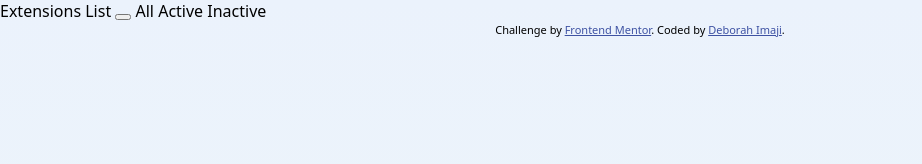
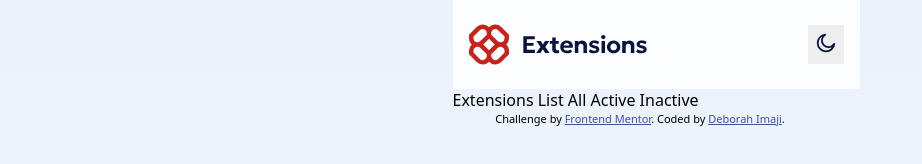
Before and after one commit to DeborahImaji/browser-extension-manager-ui, a plain HTML site: page index.html in a window 1280 px wide. Shown: the whole page, without its empty margins (0-922 px from the left). Drawn offline with Linux system fonts and the light colour scheme; a web font is replaced by a local one.

Commit message:
Began coding the header

```diff
--- a/index.html
+++ b/index.html
@@ -12,13 +12,21 @@
   <link rel="stylesheet" href="style.css">
 </head>
 
-<body id="body">
+<body>
 
   <header>
 
+    <div class="navbar">
+
+      <img src="assets\images\logo.svg" alt="">
+
+      <button class="theme-button" id="theme-button">
+        <img src="assets\images\icon-moon.svg" alt="">
+      </button>
+
+    </div>
+
     Extensions List
-
-    <button class="theme-button" id="theme-button"></button>
 
     All
     Active
@@ -31,8 +39,8 @@
   </main>
 
   <div class="attribution">
-    Challenge by <a href="https://www.frontendmentor.io?ref=challenge">Frontend Mentor</a>.
-    Coded by <a href="#">Deborah Imaji</a>.
+    Challenge by <a href="https://www.frontendmentor.io?ref=challenge" target="_blank">Frontend Mentor</a>.
+    Coded by <a href="https://github.com/DeborahImaji" target="_blank">Deborah Imaji</a>.
   </div>
 
   <script src="script.js"></script>
--- a/script.js
+++ b/script.js
@@ -1,6 +1,17 @@
 function changeTheme() {
-    let body = document.querySelector("#body");
+    console.log("Theme button clicked");
+    let body = document.querySelector("body");
+    console.log(body);
+
+    if (body.classList.contains("dark")) {
+        body.classList.remove("dark");
+        // It's currently dark, switching to light
+    } else {
+        body.classList.add("dark");
+        // It's currently light, switching to dark
+    }
 }
 
 let themeButton = document.querySelector("#theme-button");
+console.log(themeButton);
 themeButton.addEventListener('click', changeTheme);
--- a/style.css
+++ b/style.css
@@ -19,12 +19,6 @@
     font-style: normal;
 }
 
-html {
-    min-height: 100vh;
-    margin: 0;
-    padding: 0;
-}
-
 body {
     background: linear-gradient(180deg, #EBF2FC 0%, #EEF8F9 100%);
     background-repeat: no-repeat;
@@ -34,13 +28,42 @@ body {
     padding: 0;
 }
 
-.dark body {
+.dark {
     background: linear-gradient(180deg, #040918 0%, #091540 100%);
     background-repeat: no-repeat;
     font-family: 'Noto Sans', sans-serif;
     min-height: 100vh;
     margin: 0;
     padding: 0;
+}
+
+header {
+    padding: 0 1rem;
+    max-width: 375px;
+    margin: 0 auto;
+}
+
+.navbar {
+    background-color: #FCFDFF;
+    display: flex;
+    justify-content: space-between;
+    align-items: center;
+    padding: 1.5rem 1rem;
+    margin: 0 auto;
+    width: 100%;
+    max-width: 375px;
+}
+
+.theme-button {
+    background-color: #EEEEEF;
+    border: none;
+    cursor: pointer;
+    padding: 0.5rem;
+}
+
+.theme-button img {
+    width: 20px;
+    height: 20px;
 }
 
 .attribution {
```
